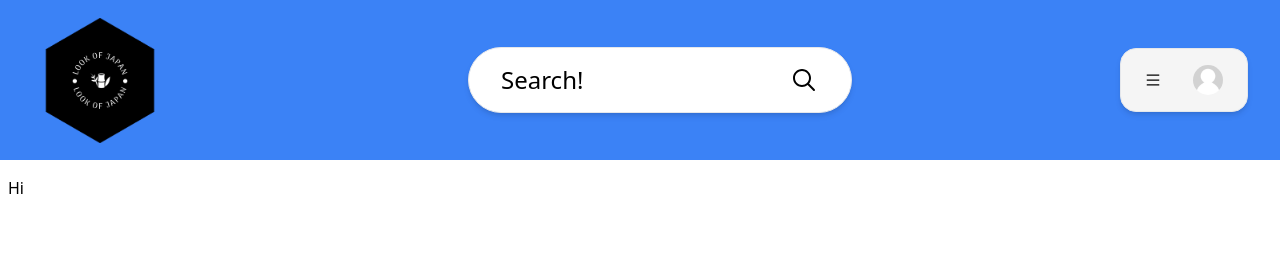
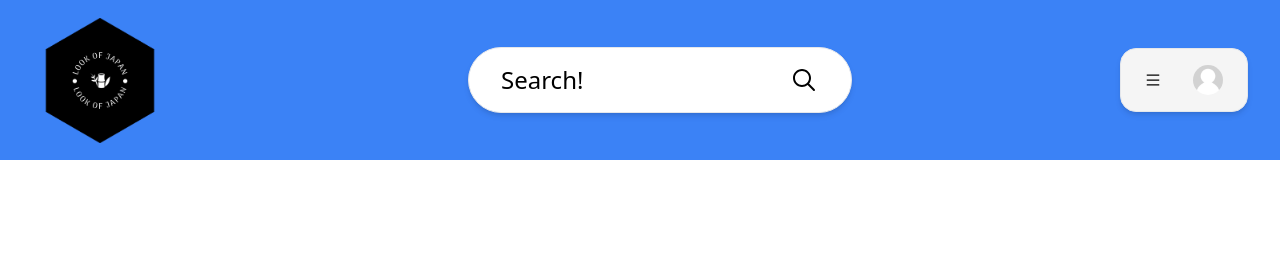
Before and after one commit to JasonMac123/market-place, a Next.js app: page /login in a window 1280 px wide. Shown: the top 266 px of the page. Built offline with nearby package versions, Linux system fonts and the light colour scheme.

Commit message:
Imports form input into login

```diff
--- a/app/login/page.tsx
+++ b/app/login/page.tsx
@@ -1,9 +1,14 @@
 import Container from "../components/Container";
+import FormInput from "../components/Input/FormInput";
 
 const LoginPage = () => {
   return (
     <Container>
-      <div>Hi</div>
+      <div>
+        <div>
+          <FormInput />
+        </div>
+      </div>
     </Container>
   );
 };
```
